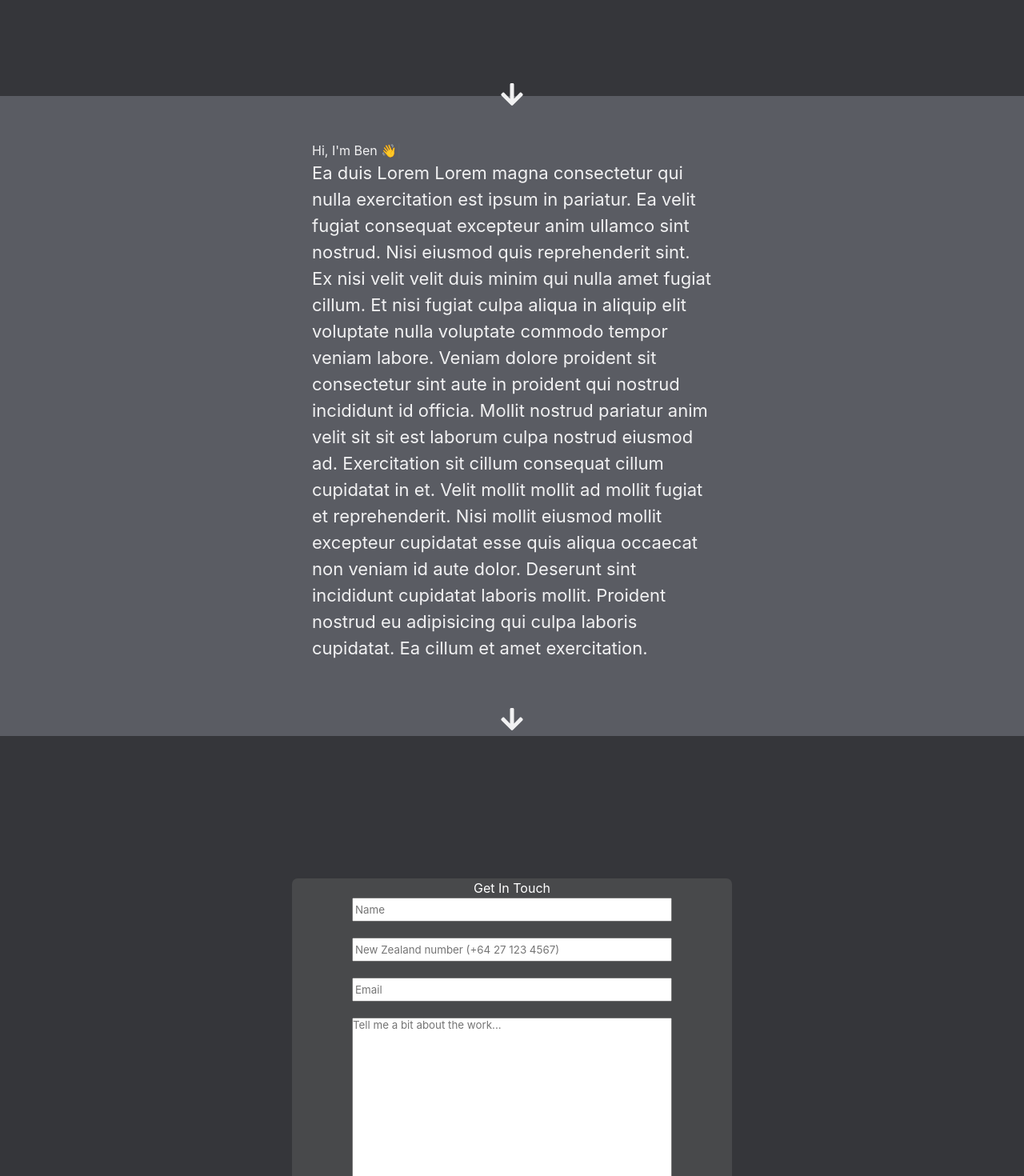
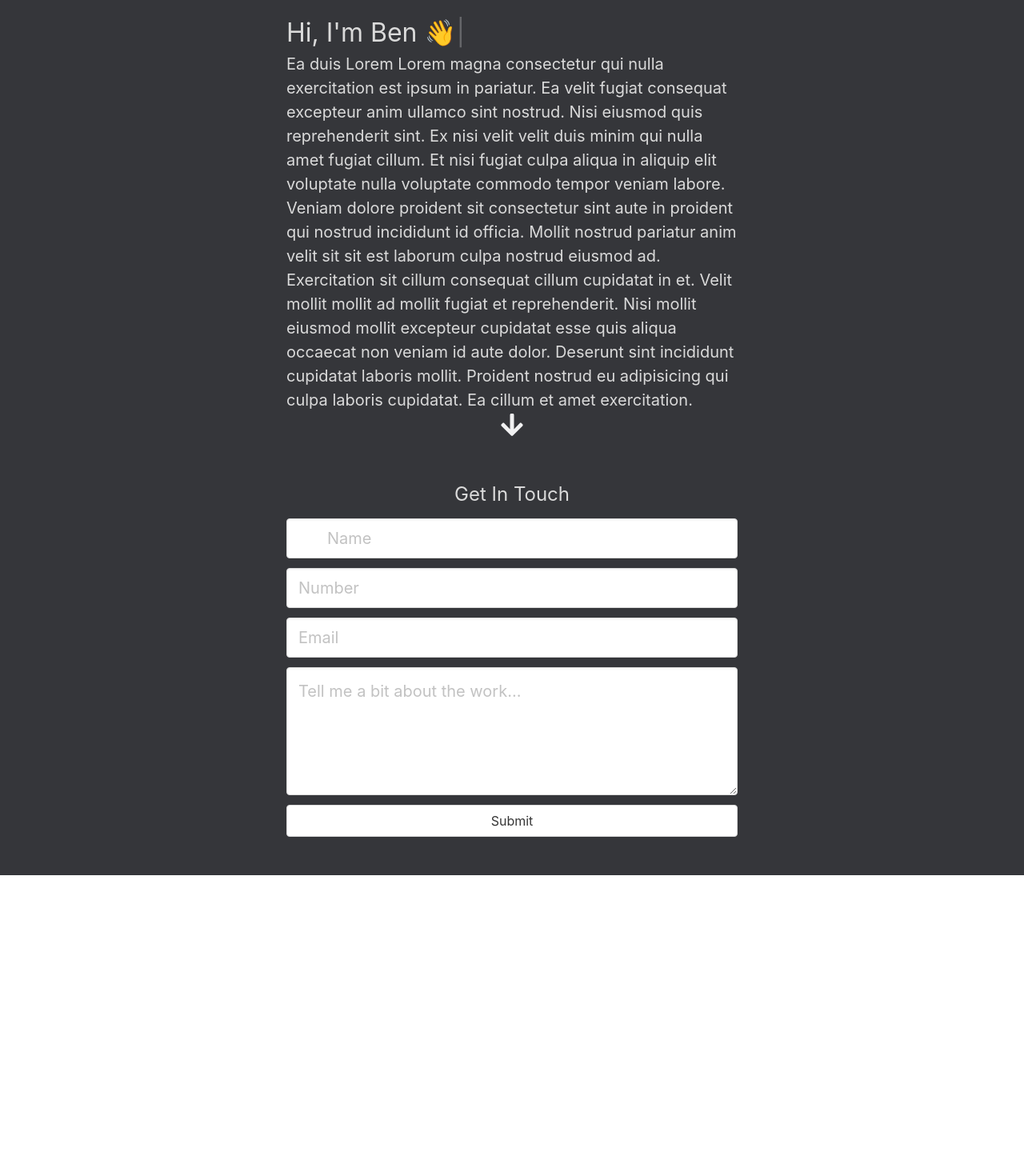
Before and after one commit to Thadman/bens-site, a React (Create React App) app: page / in a window 1280 px wide. Shown: the part 680-2150 px from the top of the page at 80% size. After the commit the page ends 1774 px from the top, so only its background shows below. Built offline with nearby package versions, Linux system fonts and the light colour scheme; what react-animations would draw is missing.

Commit message:
added some bulma, as opposed to the media queries and stuff, just need to work out the sizing of the containers so they are full width and height of each breakpoint

```diff
--- a/src/About.js
+++ b/src/About.js
@@ -21,32 +21,36 @@ export default class About extends React.Component {
   render() {
     return (
       <ScrollAnimation animateIn="fadeIn">
-        <div className="about-main-container" id="about">
-          <div className="about-small-container">
-            <h2>
+        <div className="hero">
+          <div className="container" id="about">
+            <div className="columns is-centered is-mobile">
+              <div className="column is-half">
+                <h2 className="is-size-3">
                   <span
                     ref={(el) => {
                       this.el = el;
                     }}
                   />
                 </h2>
-            <p>
-              Ea duis Lorem Lorem magna consectetur qui nulla exercitation est
-              ipsum in pariatur. Ea velit fugiat consequat excepteur anim
-              ullamco sint nostrud. Nisi eiusmod quis reprehenderit sint. Ex
-              nisi velit velit duis minim qui nulla amet fugiat cillum. Et nisi
-              fugiat culpa aliqua in aliquip elit voluptate nulla voluptate
-              commodo tempor veniam labore. Veniam dolore proident sit
-              consectetur sint aute in proident qui nostrud incididunt id
-              officia. Mollit nostrud pariatur anim velit sit sit est laborum
-              culpa nostrud eiusmod ad. Exercitation sit cillum consequat cillum
-              cupidatat in et. Velit mollit mollit ad mollit fugiat et
-              reprehenderit. Nisi mollit eiusmod mollit excepteur cupidatat esse
-              quis aliqua occaecat non veniam id aute dolor. Deserunt sint
-              incididunt cupidatat laboris mollit. Proident nostrud eu
-              adipisicing qui culpa laboris cupidatat. Ea cillum et amet
-              exercitation.
+                <p className="is-size-5 is-mobile">
+                  Ea duis Lorem Lorem magna consectetur qui nulla exercitation
+                  est ipsum in pariatur. Ea velit fugiat consequat excepteur
+                  anim ullamco sint nostrud. Nisi eiusmod quis reprehenderit
+                  sint. Ex nisi velit velit duis minim qui nulla amet fugiat
+                  cillum. Et nisi fugiat culpa aliqua in aliquip elit voluptate
+                  nulla voluptate commodo tempor veniam labore. Veniam dolore
+                  proident sit consectetur sint aute in proident qui nostrud
+                  incididunt id officia. Mollit nostrud pariatur anim velit sit
+                  sit est laborum culpa nostrud eiusmod ad. Exercitation sit
+                  cillum consequat cillum cupidatat in et. Velit mollit mollit
+                  ad mollit fugiat et reprehenderit. Nisi mollit eiusmod mollit
+                  excepteur cupidatat esse quis aliqua occaecat non veniam id
+                  aute dolor. Deserunt sint incididunt cupidatat laboris mollit.
+                  Proident nostrud eu adipisicing qui culpa laboris cupidatat.
+                  Ea cillum et amet exercitation.
                 </p>
+              </div>
+            </div>
           </div>
           <div className="navigation-arrow">
             <Link
--- a/src/App.js
+++ b/src/App.js
@@ -3,6 +3,8 @@ import MainPage from "./MainPage";
 import "./App.css";
 import Contact from "./Contact";
 import About from "./About";
+import bulma from "bulma";
+
 // import { ThemeProvider } from "./Theme";
 // import Nav from "./Nav";
 
--- a/src/Contact.js
+++ b/src/Contact.js
@@ -1,5 +1,4 @@
 import React from "react";
-import bulma from "bulma";
 
 const encode = (data) => {
   return Object.keys(data)
@@ -94,12 +93,15 @@ export default class Contact extends React.Component {
     const { hovering } = this.state;
     return (
       <>
-        <div className="main-contact-container" id="contact">
-          <div className="contact-form-container">
+        <div className="section" id="contact">
+          <div className="container">
+            <div className="columns is-centered is-mobile">
+              <div className="column is-half">
                 <h2
                   onMouseOver={() => this.mouseOver("hovering")}
                   onMouseOut={() => this.mouseOut("hovering")}
                   style={styles.container}
+                  className="is-size-4 pb-3"
                 >
                   {hovering === true && (
                     <div style={styles.tooltip}>Get in touch</div>
@@ -112,26 +114,37 @@ export default class Contact extends React.Component {
                   onSubmit={this.handleSubmit}
                   name="contact"
                 >
-              <div className="input-container">
+                  <div className="field">
+                    <div className="control has-icons-left">
                       <input
+                        className="input is-medium"
                         type="text"
                         name="name"
                         placeholder="Name"
                         value={this.state.name}
                         onChange={this.handleChange}
                       />
+                      <span class="icon is-small is-left">
+                        <i class="fas fa-user"></i>
+                      </span>
                     </div>
-              <div className="input-container">
+                  </div>
+                  <div className="field">
+                    <div className="control">
                       <input
+                        className="input is-medium"
                         type="number"
                         name="number"
-                  placeholder="New Zealand number (+64 27 123 4567)"
+                        placeholder="Number"
                         value={this.state.number}
                         onChange={this.handleChange}
                       />
                     </div>
-              <div className="input-container">
+                  </div>
+                  <div className="field">
+                    <div className="control">
                       <input
+                        className="input is-medium"
                         type="email"
                         name="email"
                         placeholder="Email"
@@ -139,8 +152,11 @@ export default class Contact extends React.Component {
                         onChange={this.handleChange}
                       />
                     </div>
-              <div className="input-container">
+                  </div>
+                  <div className="field">
+                    <div className="control">
                       <textarea
+                        className="textarea is-medium"
                         type="message"
                         name="message"
                         value={this.state.message}
@@ -148,10 +164,18 @@ export default class Contact extends React.Component {
                         onChange={this.handleChange}
                       />
                     </div>
-              <div className="input-container">
-                <input type="submit" value="Submit" />
+                  </div>
+
+                  <div className="field">
+                    <input
+                      type="submit"
+                      value="Submit"
+                      className="button is-fullwidth"
+                    />
                   </div>
                 </form>
+              </div>
+            </div>
           </div>
         </div>
       </>
--- a/src/MainPage.js
+++ b/src/MainPage.js
@@ -19,12 +19,15 @@ const MainPage = () => {
       <div className="small-icon-main" onClick={() => scroll.scrollToTop()}>
         <img src={logo} alt="this is the menu logo" />
       </div>
-      <div className="main-container">
-        <div className="image-container">
+      <section className="section">
+        <div className="container">
+          <div className="columns is-centered is mobile">
+            <div className="column is-half">
+              <figure className="image is-256x256">
                 <FadeInDiv>
                   <img src={logo} alt="this is the logo" />
                 </FadeInDiv>
-        </div>
+              </figure>
               <div className="navigation-arrow">
                 <Link
                   className="about"
@@ -37,6 +40,9 @@ const MainPage = () => {
                 </Link>
               </div>
             </div>
+          </div>
+        </div>
+      </section>
     </>
   );
 };
```
Lines whose indentation alone changed are shown as unchanged.
